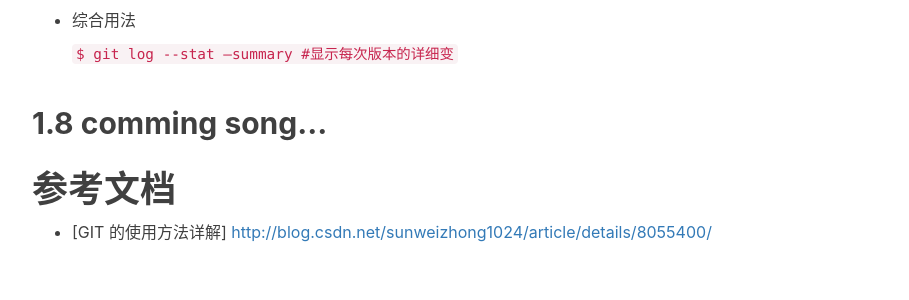
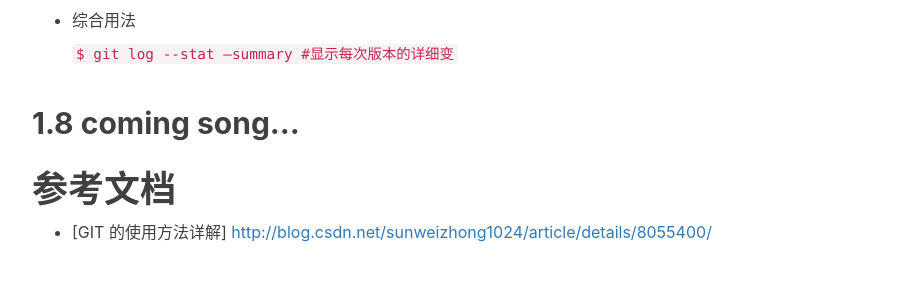
Before and after one commit to corcd/corcd.github.io, a Jekyll site: the page built from _posts/2017-10-22-git-commands-directions.markdown, in a window 1280 px wide and 900 px high, scrolled down 2744 px. Shown: the part 155-455 px from the top of the window, without its empty margins (233-1142 px from the left). Built offline with Jekyll 4.4.1, drawn with Linux system fonts in a browser that asks for light colours; nearby versions of some CDN libraries; comment, search, counter and statistics services are not loaded.

Commit message:
blog daily update

```diff
--- a/_posts/2017-10-22-git-commands-directions.markdown
+++ b/_posts/2017-10-22-git-commands-directions.markdown
@@ -113,7 +113,7 @@ tags:
 
     `$ git log --stat –summary  #显示每次版本的详细变`
 
-## 1.8 comming song...
+## 1.8 coming song...
 
 
 
```
